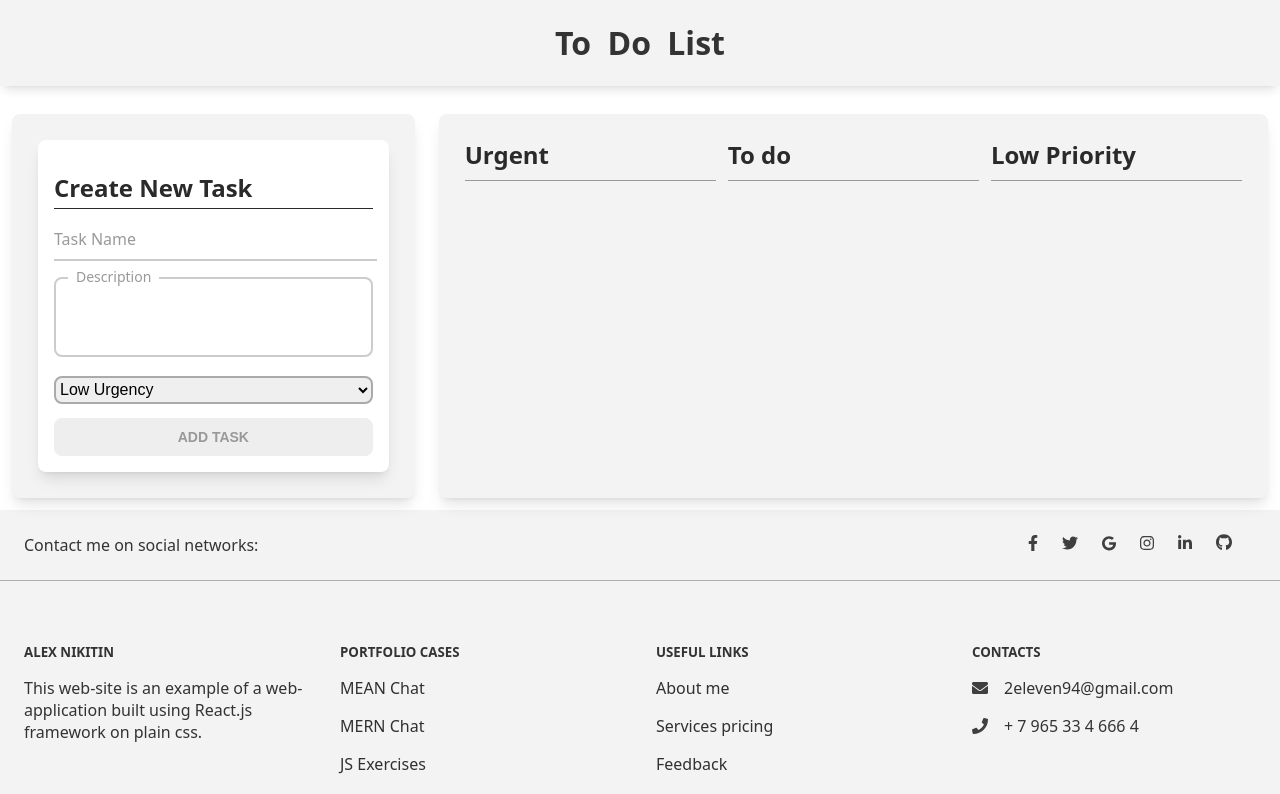
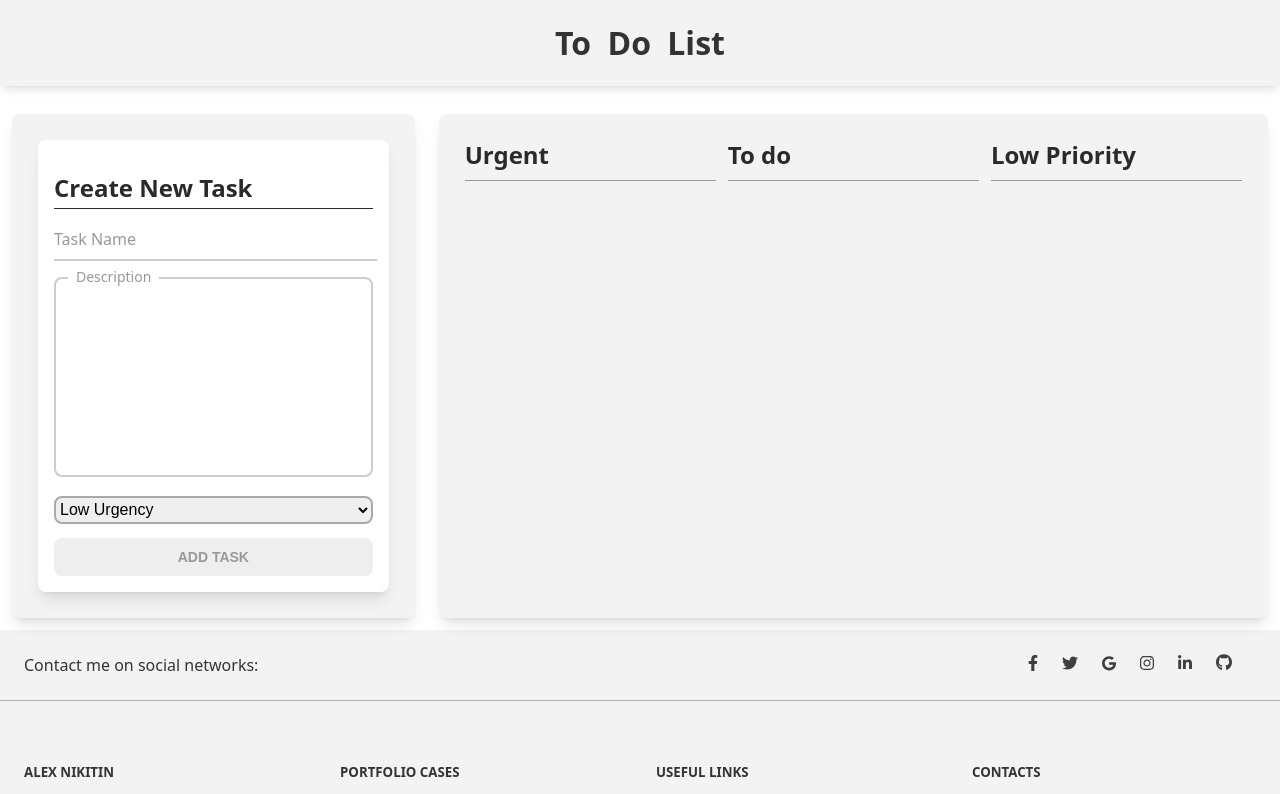
Before and after one commit to nktnlg/SPA-2-TodoPage, a React (Create React App) app in the folder client/: page / in a window 1280 px wide. Shown: the top 794 px of the page. Built offline with nearby package versions, Linux system fonts and the light colour scheme.

Commit message:
task cross size adjust

```diff
--- a/client/src/Components/Content/Content.css
+++ b/client/src/Components/Content/Content.css
@@ -133,7 +133,7 @@
 .new-task-description {
     resize: none;
     padding: 8px;
-    height: 80px;
+    height: 200px;
 
     box-sizing: border-box;
     width: 100%;
--- a/client/src/Components/Content/Task.js
+++ b/client/src/Components/Content/Task.js
@@ -9,7 +9,7 @@ const Task = ({task})=>{
 
             <div className="task">
                 <button className="task-cross" onClick={()=>{functionality.deleteTask(task.id)}}>
-                    <svg className="task-cross-svg" xmlns="http://www.w3.org/2000/svg" width="22" height="22" fill="#333" viewBox="0 0 16 16">
+                    <svg className="task-cross-svg" xmlns="http://www.w3.org/2000/svg" width="32" height="32" fill="#333" viewBox="0 0 16 16">
                         <path  d="M4.646 4.646a.5.5 0 0 1 .708 0L8 7.293l2.646-2.647a.5.5 0 0 1 .708.708L8.707 8l2.647 2.646a.5.5 0 0 1-.708.708L8 8.707l-2.646 2.647a.5.5 0 0 1-.708-.708L7.293 8 4.646 5.354a.5.5 0 0 1 0-.708z"/>
                     </svg>
                 </button>
```
